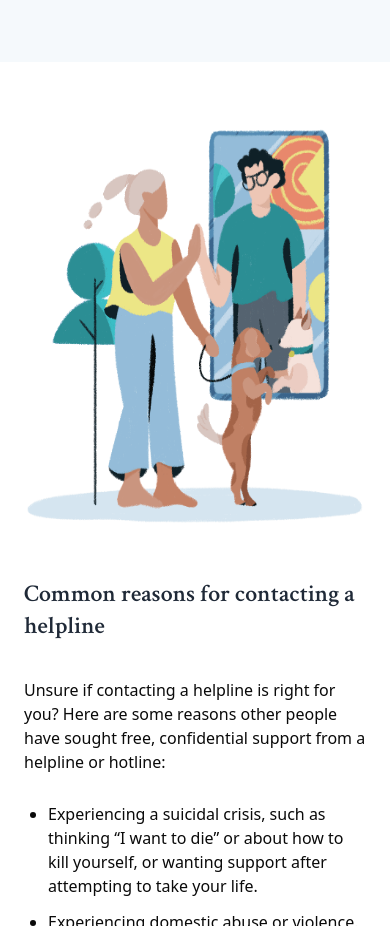
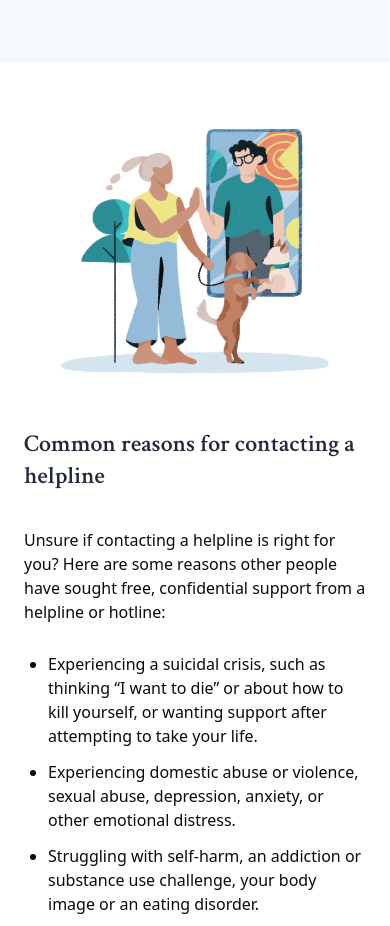
Before and after one commit to Jullmenk/findahelpline.eu, a Next.js app: page /en in a window 390 px wide. Shown: the part 5220-6146 px from the top of the page. Built offline with nearby package versions, Linux system fonts and the light colour scheme; no server answers; the database is empty.

Commit message:
fix: adjust layout and styling in ReasonsToContact component for better responsiveness

```diff
--- a/src/components/templates/Home/reasons-to-contact.tsx
+++ b/src/components/templates/Home/reasons-to-contact.tsx
@@ -7,24 +7,26 @@ export default function ReasonsToContact() {
   return (
     <div className="w-full flex justify-center items-center bg-bg-2 py-16">
       <div className="w-full px-6 sm:px-0 sm:w-def flex flex-col gap-7">
-        <div className="relative w-full h-[400px]">
-          <Image
-            fill
-            src="/img/man-in-screen-talking-with-stranger.png"
-            alt="Homem numa videochamada"
-          />
+        <div className="flex justify-center items-center">
+          <div className="relative w-[80%] sm:w-full h-[250px] sm:h-[400px]">
+            <Image
+              fill
+              src="/img/man-in-screen-talking-with-stranger.png"
+              alt="Homem numa videochamada"
+            />
+          </div>
         </div>
 
-        <h2 className={`${crimsonText.className} text-2xl font-semibold mt-6 mb-2 text-gray-800`}>
+        <h2
+          className={`${crimsonText.className} text-2xl font-semibold mt-6 mb-2 text-gray-800`}
+        >
           {t("title")}
         </h2>
 
-        <p>
-          {t("text-1")}
-        </p>
+        <p>{t("text-1")}</p>
 
         <ul className="list-disc pl-6 space-y-3">
-          {Array.from({ length: 6}, (_, i) => (
+          {Array.from({ length: 6 }, (_, i) => (
             <li key={i}>{t(`li.li-${i + 1}`)}</li>
           ))}
         </ul>
```
